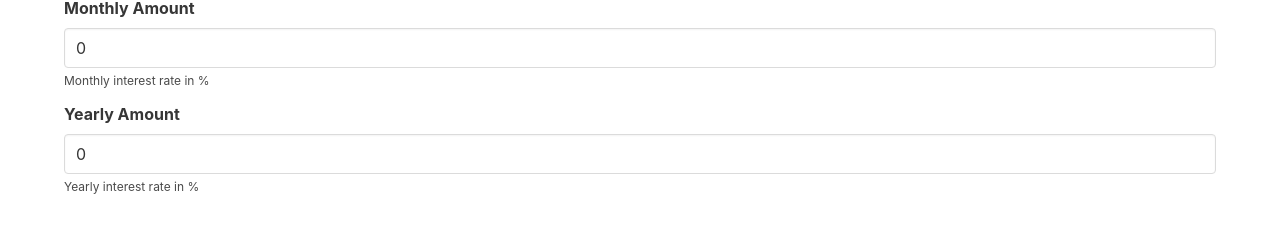
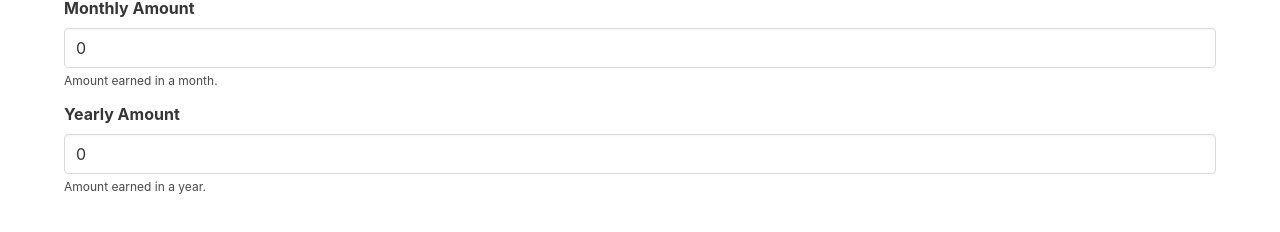
Before and after one commit to wuerges/irc, a React (Create React App) app: page / in a window 1280 px wide. Shown: the part 642-874 px from the top of the page. Built offline with nearby package versions, Linux system fonts and the light colour scheme.

Commit message:
Fixed help text.

```diff
--- a/src/App.js
+++ b/src/App.js
@@ -134,14 +134,14 @@ function App() {
         <div className="control">
           <input className="input" type="text"  value={monthlyAmount} onChange={baseMonthlyAmount} />
         </div>
-        <p className="help">Monthly interest rate in %</p>
+        <p className="help">Amount earned in a month.</p>
       </div>
       <div className="field">
         <label className="label">Yearly Amount</label>
         <div className="control">
           <input className="input" type="text"  value={yearlyAmount} onChange={baseYearlyAmount} />
         </div>
-        <p className="help">Yearly interest rate in %</p>
+        <p className="help">Amount earned in a year.</p>
       </div>
     </>
   );
```
